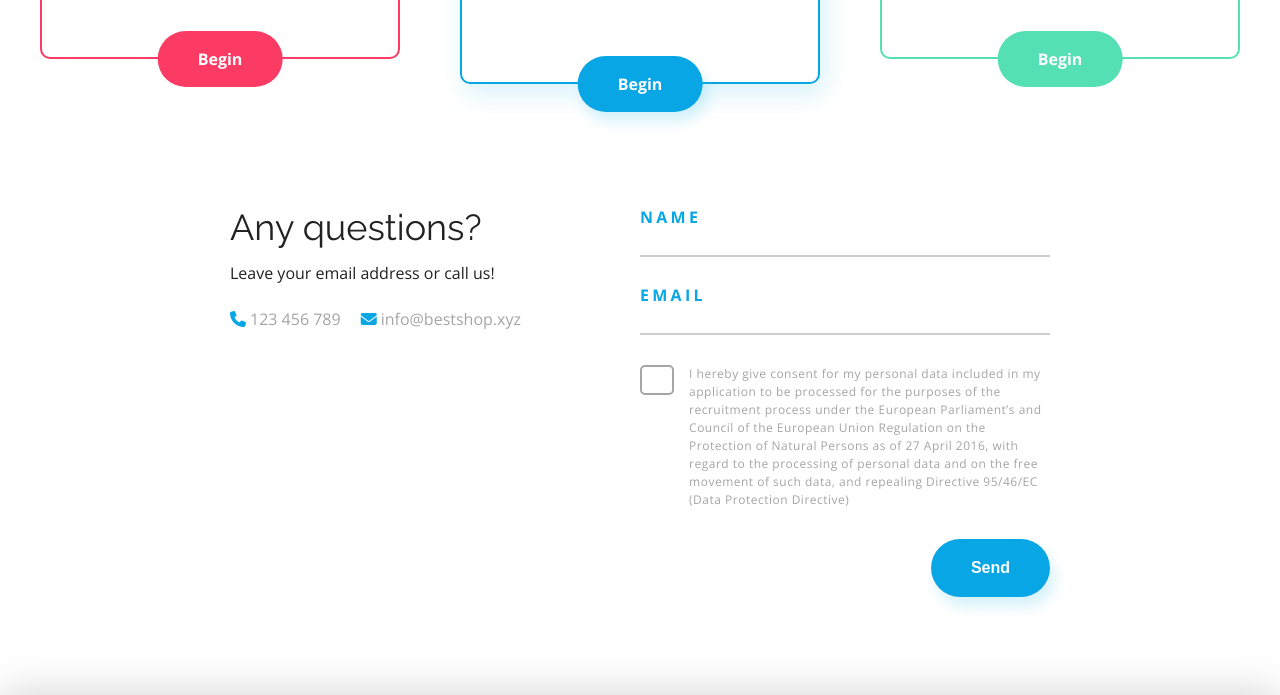
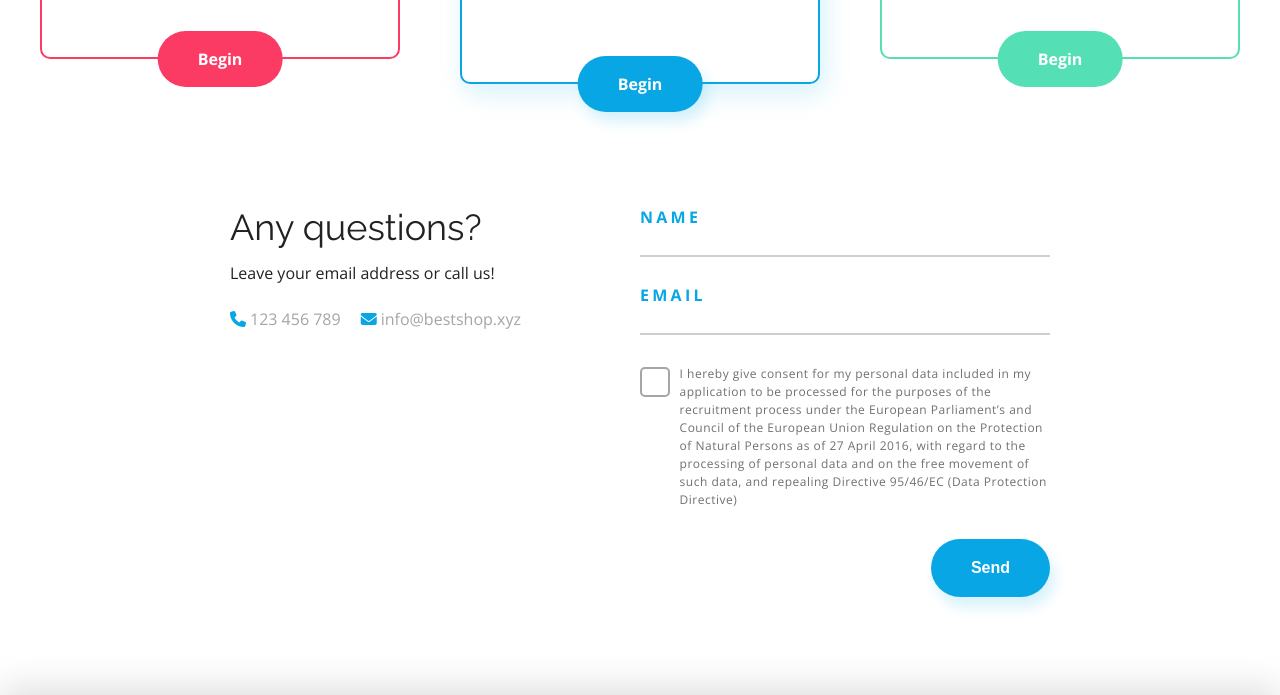
Before and after one commit to EncutaBianca/best-shop, a plain HTML site: page index.html in a window 1280 px wide. Shown: the part 3454-4149 px from the top of the page. Drawn offline with nearby package versions, Linux system fonts and the light colour scheme.

Commit message:
best shop project

```diff
--- a/css/style.css
+++ b/css/style.css
@@ -476,7 +476,7 @@ input:not(:last-of-type) {
   margin-bottom: 30px;
 }
 
-.checkbox-container {
+/* .checkbox-container {
   margin-top: 30px;
   gap: 15px;
   display: flex;
@@ -518,6 +518,43 @@ input[type="checkbox"]:checked + .checkbox-custom::after {
   font-size: 12px;
   letter-spacing: 0.5px;
   font-weight: 400;
+} */
+.consent-text {
+  display: flex;
+  gap: 10px;
+  margin-top: 30px;
+  letter-spacing: 0.5px;
+  font-size: 12px;
+  font-weight: 400;
+  line-height: 1.5;
+  color: #707070;
+}
+input[type="checkbox"] {
+  appearance: none;
+  margin-top: 2px;
+  width: 30px;
+  height: 30px;
+  -webkit-appearance: none;
+  display: flex;
+  align-content: center;
+  justify-content: center;
+  font-size: 2rem;
+  padding: 0.1rem;
+  border: 2px solid var(--color-secondary);
+  border-radius: 5px;
+}
+input[type="checkbox"]::before {
+  content: "";
+  width: 1.4rem;
+  height: 1.4rem;
+  background-image: url("../img/Checkmark.svg");
+  background-position: center;
+  background-repeat: no-repeat;
+  transform: scale(0);
+  /* background-color: green; */
+}
+input[type="checkbox"]:checked::before {
+  transform: scale(1);
 }
 
 .btn-submit {
--- a/index.html
+++ b/index.html
@@ -257,7 +257,7 @@
             <input type="text" id="name" />
             <label for="email">EMAIL</label>
             <input type="email" id="email" />
-            <div class="checkbox-container">
+            <!-- <div class="checkbox-container">
               <input type="checkbox" id="consent" />
               <span class="checkbox-custom" for="consent"></span>
               <label for="consent" class="checkbox-label">
@@ -269,7 +269,17 @@
                 data and on the free movement of such data, and repealing
                 Directive 95/46/EC (Data Protection Directive)</label
               >
-            </div>
+            </div> -->
+            <label class="consent-text" for="consent">
+              <input type="checkbox" name="consent" />
+              I hereby give consent for my personal data included in my
+              application to be processed for the purposes of the recruitment
+              process under the European Parliament’s and Council of the
+              European Union Regulation on the Protection of Natural Persons as
+              of 27 April 2016, with regard to the processing of personal data
+              and on the free movement of such data, and repealing Directive
+              95/46/EC (Data Protection Directive)
+            </label>
             <button type="submit" class="btn btn--blue btn-submit">Send</button>
           </form>
         </div>
```
